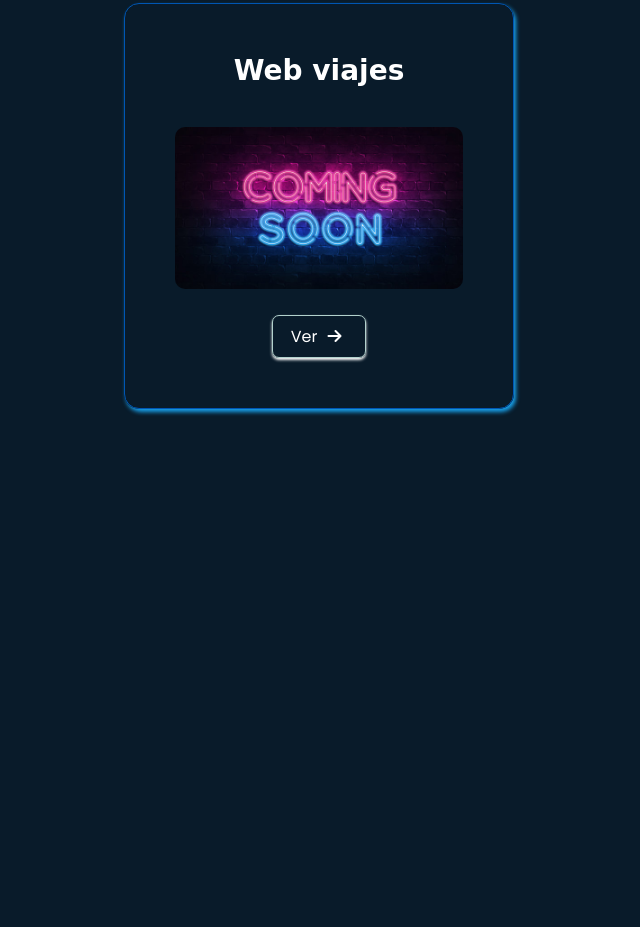
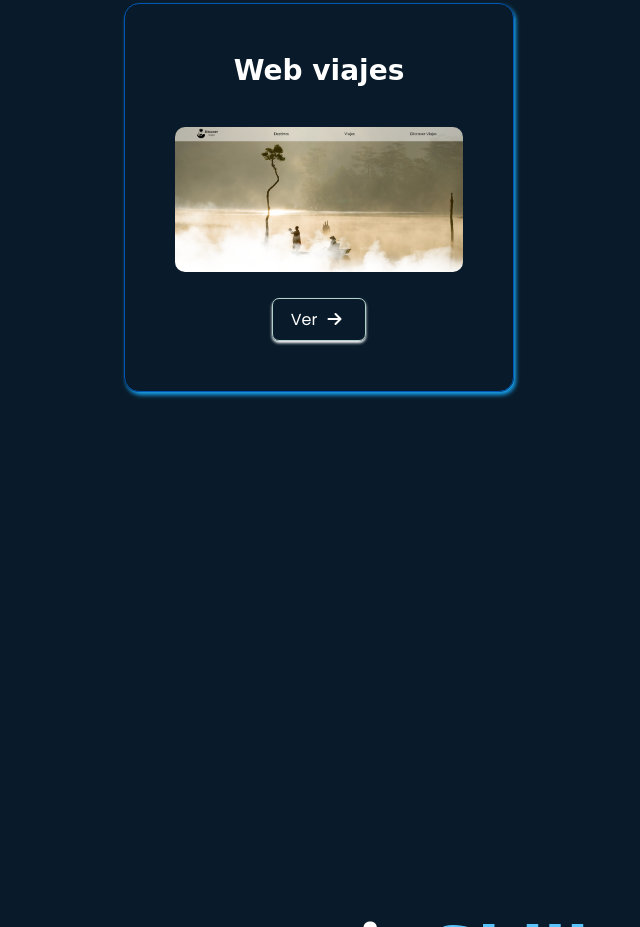
Before and after one commit to Markenobi87/portfoliofinal, a plain HTML site: page index.html in a window 1280 px wide. Shown: the part 4016-4943 px from the top of the page, without its empty margins (176-816 px from the left). Drawn offline with nearby package versions, Linux system fonts and the light colour scheme; a web font is replaced by a local one.

Commit message:
agregolink

```diff
--- a/index.html
+++ b/index.html
@@ -143,8 +143,9 @@
 
                 <div class="caja-p">
                     <h3 class="titulo-trabajos">Web viajes</h3>
-                    <img class="img-web" src="./assets/COMINGSOON.jpg" alt="web3">
-                    <a href="#" target="_blank" class="button-visita">Ver <i class="fa-solid fa-arrow-right"></i></a>
+                    <img class="img-web" src="./assets/viajes.png" alt="web3">
+                    <a href="https://webagenciatravel.vercel.app/" target="_blank" class="button-visita">Ver <i
+                            class="fa-solid fa-arrow-right"></i></a>
                 </div>
 
             </div>
```
Also changed, not shown: assets/viajes.png (added).
